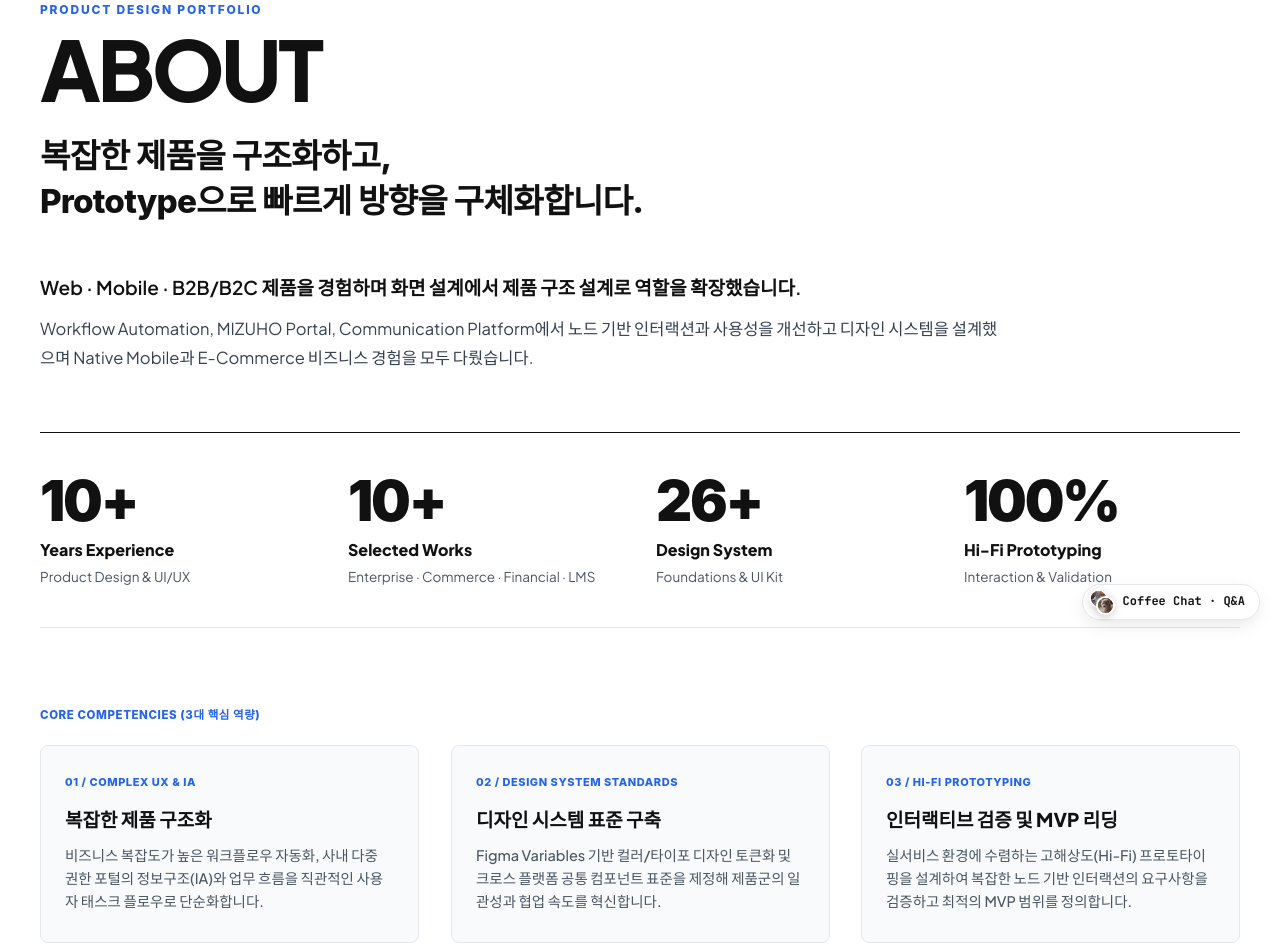
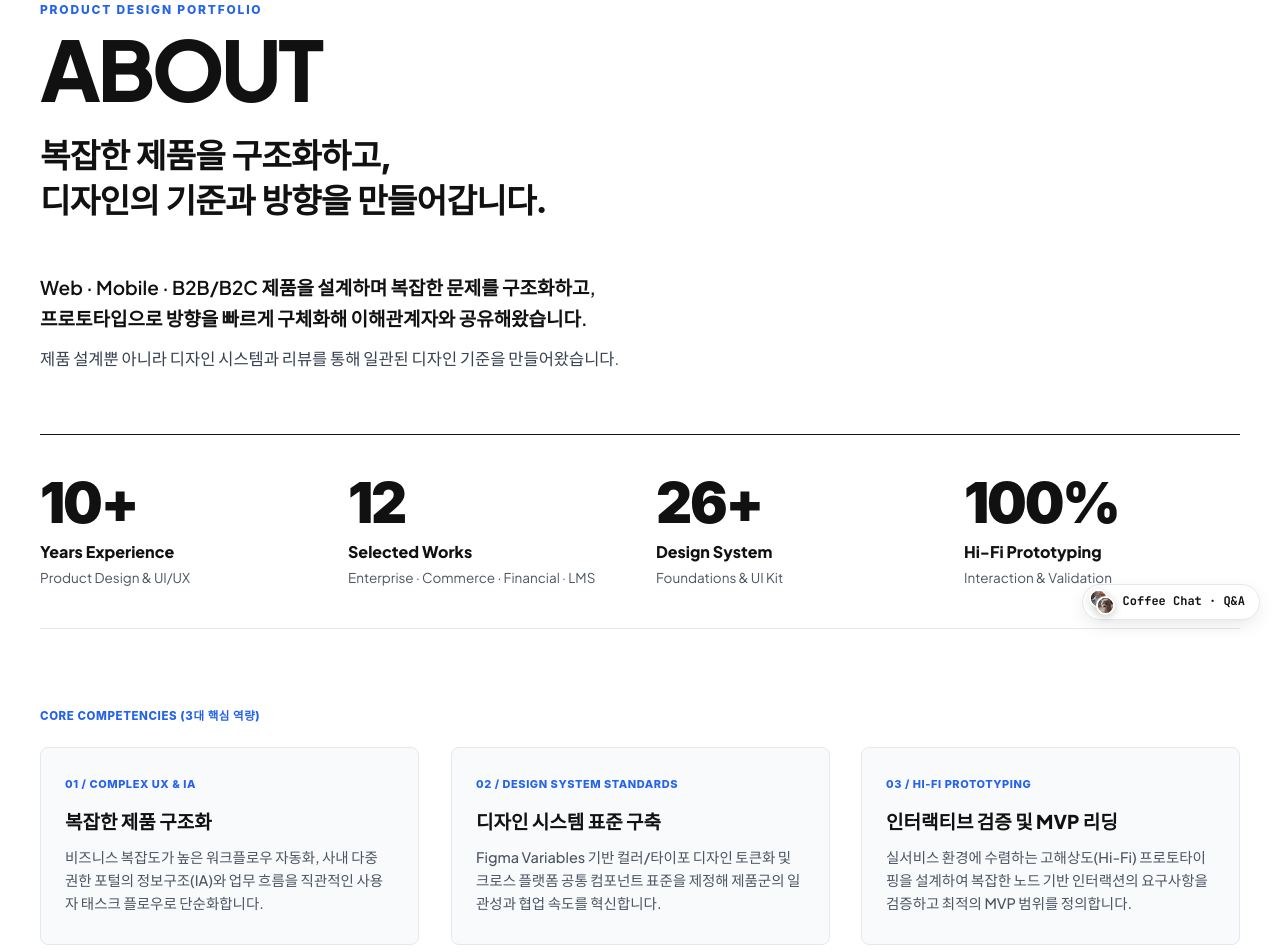
Before and after one commit to mobius38/sylee-portfolio, a React (Vite) app: page / in a window 1280 px wide. Shown: the part 160-1112 px from the top of the page. Built offline with nearby package versions, Linux system fonts and the light colour scheme; the HTML template or start-up script is replaced by a standard one.

Commit message:
design: ABOUT 리더십 톤앤매너 개편, 10+ 중복 해결(12), 프로젝트 모달 개선(Decision/Impact), 진입 시간차 페이드인 모션 구현

```diff
--- a/src/components/sections/HeroProfileSection.tsx
+++ b/src/components/sections/HeroProfileSection.tsx
@@ -23,12 +23,24 @@ export function HeroProfileSection({
 }) {
   const isMobile = w < 768;
   const [activeIdx, setActiveIdx] = useState(0);
+  const [isMounted, setIsMounted] = useState(false); // 🌟 시간차 페이드인 마운트 상태
   const [hoveredYearIdx, setHoveredYearIdx] = useState<number | null>(null);
   const [isTimelineHovered, setIsTimelineHovered] = useState(false);
   const [canScrollLeft, setCanScrollLeft] = useState(false);
   const [canScrollRight, setCanScrollRight] = useState(true);
   const scrollContainerRef = useRef<HTMLDivElement>(null);
   const tooltipRef = useRef<HTMLDivElement>(null); // 🌟 썸네일 팝업 DOM 레퍼런스
+
+  useEffect(() => {
+    setIsMounted(true);
+  }, []);
+
+  // 🌟 시간차 등장 모션을 위한 공통 스타일 빌더
+  const getRevealStyle = (delayMs: number) => ({
+    opacity: isMounted ? 1 : 0,
+    transform: isMounted ? "translateY(0)" : "translateY(20px)",
+    transition: `opacity 0.9s cubic-bezier(0.16, 1, 0.3, 1) ${delayMs}ms, transform 0.9s cubic-bezier(0.16, 1, 0.3, 1) ${delayMs}ms`,
+  });
 
   // 🌟 프로젝트 ID별 대표 썸네일 매핑
   const projectThumbnails: Record<string, string> = {
@@ -51,7 +63,7 @@ export function HeroProfileSection({
 
   const metrics = [
     { num: "10+", label: "Years Experience", sub: "Product Design & UI/UX" },
-    { num: "10+", label: "Selected Works", sub: "Enterprise · Commerce · Financial · LMS" },
+    { num: "12", label: "Selected Works", sub: "Enterprise · Commerce · Financial · LMS" },
     { num: "26+", label: "Design System", sub: "Foundations & UI Kit" },
     { num: "100%", label: "Hi-Fi Prototyping", sub: "Interaction & Validation" },
   ];
@@ -177,7 +189,7 @@ export function HeroProfileSection({
       </div>
 
       {/* 1. Giant Bold Section Title */}
-      <div style={{ marginBottom: isMobile ? "32px" : "48px" }}>
+      <div style={{ marginBottom: isMobile ? "32px" : "48px", ...getRevealStyle(100) }}>
         <span style={{ fontFamily: "'Inter', -apple-system, BlinkMacSystemFont, 'Pretendard', sans-serif", fontSize: "12px", fontWeight: 800, color: "#2563EB", letterSpacing: "0.15em", display: "block", marginBottom: "8px" }}>
           PRODUCT DESIGN PORTFOLIO
         </span>
@@ -208,17 +220,18 @@ export function HeroProfileSection({
           }}
         >
           복잡한 제품을 구조화하고,<br />
-          Prototype으로 빠르게 방향을 구체화합니다.
+          디자인의 기준과 방향을 만들어갑니다.
         </p>
       </div>
 
       {/* 2. Narrative Sentences */}
-      <div style={{ maxWidth: "960px", marginBottom: isMobile ? "40px" : "60px" }}>
+      <div style={{ maxWidth: "960px", marginBottom: isMobile ? "40px" : "60px", ...getRevealStyle(250) }}>
         <p className="about-narrative-lead" style={{ fontSize: isMobile ? "16px" : "19px", color: "#111111", lineHeight: 1.6, fontWeight: 600, margin: "0 0 12px 0" }}>
-          Web · Mobile · B2B/B2C 제품을 경험하며 화면 설계에서 제품 구조 설계로 역할을 확장했습니다.
+          Web · Mobile · B2B/B2C 제품을 설계하며 복잡한 문제를 구조화하고,<br className="hidden md:inline" />
+          프로토타입으로 방향을 빠르게 구체화해 이해관계자와 공유해왔습니다.
         </p>
         <p className="about-narrative-body" style={{ fontSize: isMobile ? "14.5px" : "16.5px", color: "#374151", lineHeight: 1.75, margin: 0 }}>
-          Workflow Automation, MIZUHO Portal, Communication Platform에서 노드 기반 인터랙션과 사용성을 개선하고 디자인 시스템을 설계했으며 Native Mobile과 E-Commerce 비즈니스 경험을 모두 다뤘습니다.
+          제품 설계뿐 아니라 디자인 시스템과 리뷰를 통해 일관된 디자인 기준을 만들어왔습니다.
         </p>
       </div>
 
@@ -232,6 +245,7 @@ export function HeroProfileSection({
           borderBottom: "1px solid #E5E7EB",
           padding: isMobile ? "28px 0" : "40px 0",
           marginBottom: isMobile ? "48px" : "72px",
+          ...getRevealStyle(400),
         }}
       >
         {metrics.map((m, idx) => (
@@ -262,7 +276,7 @@ export function HeroProfileSection({
       </div>
 
       {/* 4. 3 Core Competencies */}
-      <div className="about-competency-section" style={{ marginBottom: isMobile ? "48px" : "80px" }}>
+      <div className="about-competency-section" style={{ marginBottom: isMobile ? "48px" : "80px", ...getRevealStyle(550) }}>
         <div style={{ marginBottom: "20px" }}>
           <span className="competency-section-title" style={{ fontFamily: "'Inter', -apple-system, BlinkMacSystemFont, 'Pretendard', sans-serif", fontSize: "11.5px", fontWeight: 800, color: "#2563EB", letterSpacing: "0.05em" }}>
             CORE COMPETENCIES (3대 핵심 역량)
@@ -332,7 +346,7 @@ export function HeroProfileSection({
       {/* 5. 🌟 Full 15-Year 10-Month Timeline with Shaluv Growth Metrics */}
       <div
         className="about-timeline-section"
-        style={{ borderTop: "1px solid #111111", paddingTop: isMobile ? "36px" : "60px" }}
+        style={{ borderTop: "1px solid #111111", paddingTop: isMobile ? "36px" : "60px", ...getRevealStyle(700) }}
         onMouseEnter={() => setIsTimelineHovered(true)}
         onMouseLeave={() => setIsTimelineHovered(false)}
       >
--- a/src/components/sections/WorkSection.tsx
+++ b/src/components/sections/WorkSection.tsx
@@ -717,7 +717,7 @@ function CaseStudyDialog({
 
 
 
-          {/* 🌟 Editorial 3-Column Story Section (Challenge ➔ Approach ➔ Outcome) */}
+          {/* 🌟 Editorial 3-Column Story Section (Challenge ➔ Decision ➔ Impact) */}
           <div
             style={{
               display: "grid",
@@ -743,30 +743,30 @@ function CaseStudyDialog({
               </p>
             </div>
 
-            {/* Column 2: Approach */}
+            {/* Column 2: Decision */}
             <div>
               <div style={{ display: "flex", alignItems: "center", gap: "8px", marginBottom: "8px" }}>
                 <span style={{ fontFamily: "'JetBrains Mono', monospace", fontSize: "11px", fontWeight: 800, color: "#2563EB", letterSpacing: "0.05em" }}>
-                  APPROACH
+                  DECISION
                 </span>
               </div>
               <h4 style={{ fontSize: "15px", color: "#111111", margin: "0 0 8px 0", fontWeight: 800, letterSpacing: "-0.01em" }}>
-                해결 방안
+                의사결정
               </h4>
               <p style={{ fontSize: "13px", color: "#4B5563", lineHeight: 1.7, margin: 0 }}>
                 {project.approach}
               </p>
             </div>
 
-            {/* Column 3: Outcome */}
+            {/* Column 3: Impact */}
             <div>
               <div style={{ display: "flex", alignItems: "center", gap: "8px", marginBottom: "8px" }}>
                 <span style={{ fontFamily: "'JetBrains Mono', monospace", fontSize: "11px", fontWeight: 800, color: "#2563EB", letterSpacing: "0.05em" }}>
-                  OUTCOME
+                  IMPACT
                 </span>
               </div>
               <h4 style={{ fontSize: "15px", color: "#111111", margin: "0 0 8px 0", fontWeight: 800, letterSpacing: "-0.01em" }}>
-                수행 성과
+                비즈니스 임팩트
               </h4>
               <p style={{ fontSize: "13px", color: "#4B5563", lineHeight: 1.7, margin: 0 }}>
                 {project.outcome}
@@ -1316,33 +1316,33 @@ export function WorkSection({
                     01 / CHALLENGE
                   </span>
                   <h4 style={{ fontSize: "13.5px", color: "#111111", margin: "0 0 6px 0", fontWeight: 900, fontFamily: "inherit" }}>
-                    문제 정의
+                    도전 과제
                   </h4>
                   <p style={{ fontSize: "12px", color: "#374151", lineHeight: 1.7, margin: 0, fontWeight: 500 }}>
                     {p.challenge}
                   </p>
                 </div>
 
-                {/* Segment 2: Approach */}
+                {/* Segment 2: Decision */}
                 <div style={{ borderBottom: "1px solid #F3F4F6", paddingBottom: "16px" }}>
                   <span style={{ fontFamily: "'JetBrains Mono', monospace", fontSize: "10px", fontWeight: 800, color: "#2563EB", display: "block", marginBottom: "3px", letterSpacing: "0.05em" }}>
-                    02 / APPROACH
+                    02 / DECISION
                   </span>
                   <h4 style={{ fontSize: "13.5px", color: "#111111", margin: "0 0 6px 0", fontWeight: 900, fontFamily: "inherit" }}>
-                    해결 방안
+                    의사결정
                   </h4>
                   <p style={{ fontSize: "12px", color: "#374151", lineHeight: 1.7, margin: 0, fontWeight: 500 }}>
                     {p.approach}
                   </p>
                 </div>
 
-                {/* Segment 3: Outcome */}
+                {/* Segment 3: Impact */}
                 <div>
                   <span style={{ fontFamily: "'JetBrains Mono', monospace", fontSize: "10px", fontWeight: 800, color: "#2563EB", display: "block", marginBottom: "3px", letterSpacing: "0.05em" }}>
-                    03 / OUTCOME
+                    03 / IMPACT
                   </span>
                   <h4 style={{ fontSize: "13.5px", color: "#111111", margin: "0 0 6px 0", fontWeight: 900, fontFamily: "inherit" }}>
-                    수행 성과
+                    비즈니스 임팩트
                   </h4>
                   <p style={{ fontSize: "12px", color: "#374151", lineHeight: 1.7, margin: 0, fontWeight: 500 }}>
                     {p.outcome}
```
Also changed, not shown: .agents/rules/content.md.
